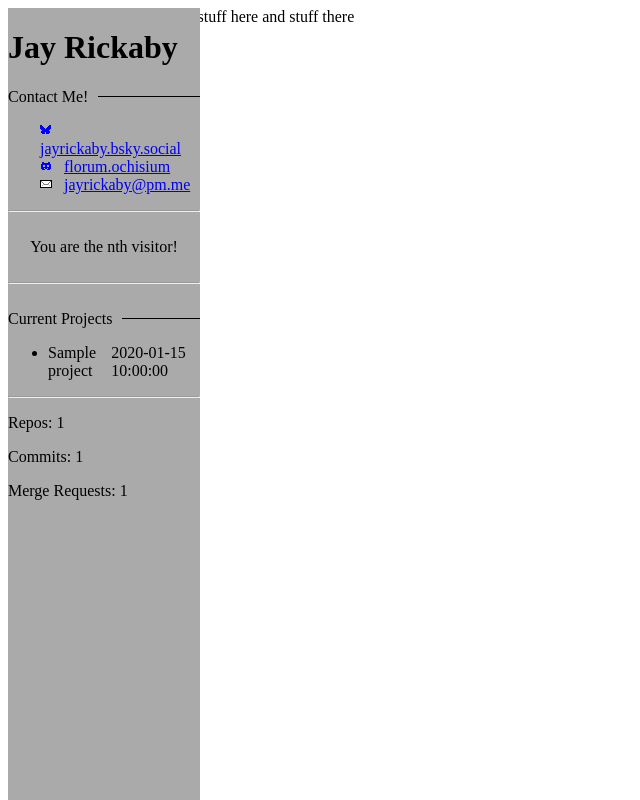
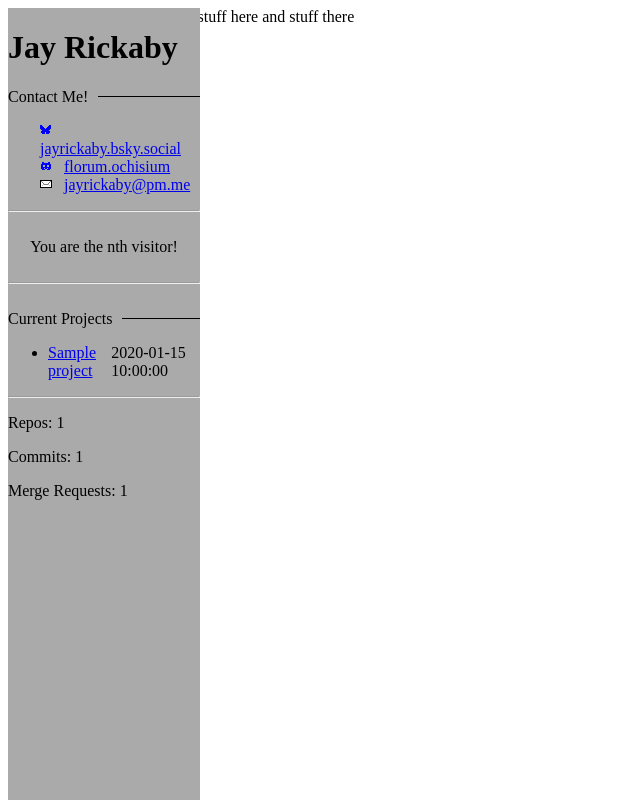
Before and after one commit to jayrickaby/portfolio-jayrickaby, a Flask app: template src/portfolio/templates/index.html in a window 1280 px wide. Shown: the whole page, without its empty margins (0-640 px from the left). Run offline with Flask 3, Linux system fonts and the light colour scheme; the template is opened without the code that fills it: most values are stand-ins (such as "Sample title", 1, 10 or a date in 2020).

Commit message:
feat: add project link to recent project items

```diff
--- a/src/portfolio/templates/index.html
+++ b/src/portfolio/templates/index.html
@@ -49,7 +49,9 @@
                     {% for project in hackatime_current_projects %}
                         <li>
                             <div class="project-item">
-                                <span class="project-name">{{ project.name }}</span>
+                                <span class="project-name">
+                                    <a  href="{{ project.link }}">{{ project.name }}</a>
+                                </span>
                                 <span class="project-time">{{ project.lastEditTime }}</span>
                             </div>
                         </li>
```
